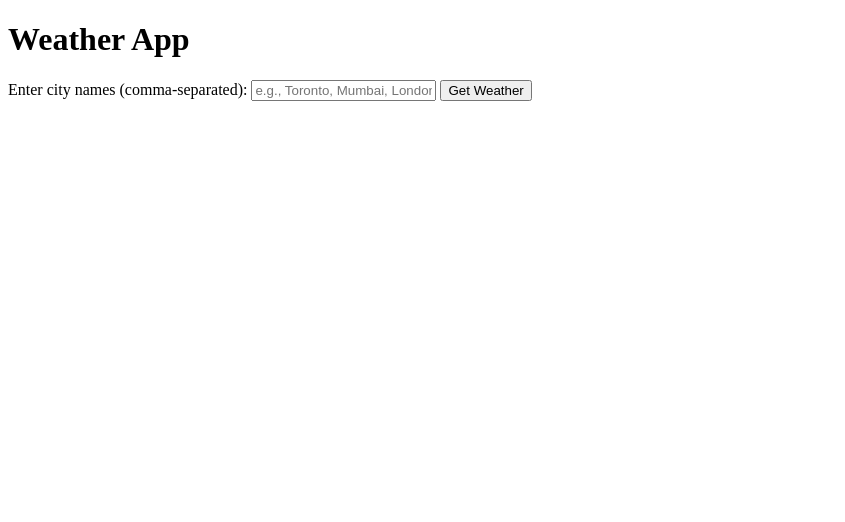
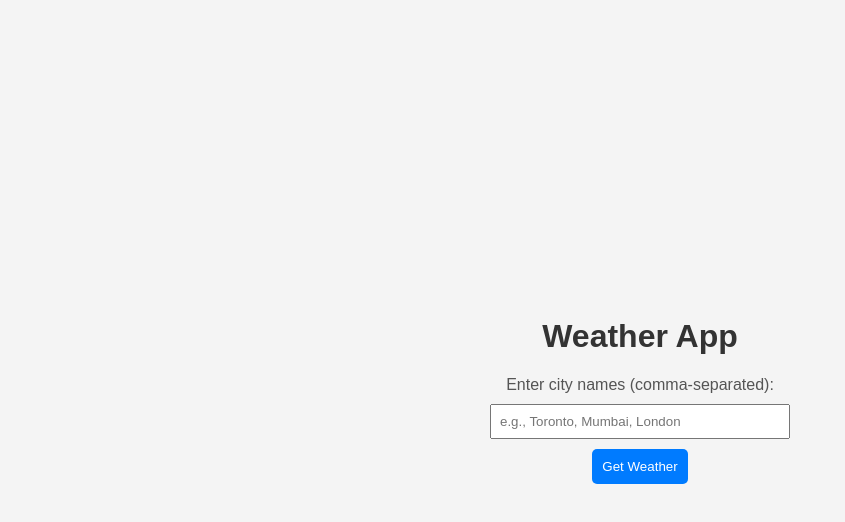
Before and after one commit to devansh-pandit/WeatherApi, a website: page public/index.html in a window 1280 px wide. Shown: the whole page, without its empty margins (0-845 px from the left). Drawn offline with Linux system fonts and the light colour scheme.

Commit message:
ready to deploy and UI changes

```diff
--- a/public/index.html
+++ b/public/index.html
@@ -1,3 +1,4 @@
+
 <!DOCTYPE html>
 <html lang="en">
 
@@ -5,6 +6,63 @@
     <meta charset="UTF-8">
     <meta name="viewport" content="width=device-width, initial-scale=1.0">
     <title>Weather App</title>
+
+    <style>
+        body {
+            font-family: 'Arial', sans-serif;
+            background-color: #f4f4f4;
+            margin: 0;
+            padding: 0;
+            display: flex;
+            flex-direction: column;
+            align-items: center;
+            justify-content: center;
+            height: 100vh;
+        }
+
+        h1 {
+            color: #333;
+        }
+
+        label {
+            margin-bottom: 10px;
+            color: #555;
+        }
+
+        input {
+            padding: 8px;
+            margin-bottom: 10px;
+            width: 300px;
+            box-sizing: border-box;
+        }
+
+        button {
+            background-color: #007BFF;
+            color: #fff;
+            padding: 10px;
+            cursor: pointer;
+            border: none;
+            border-radius: 5px;
+            transition: background-color 0.3s ease;
+        }
+
+        button:hover {
+            background-color: #0056b3;
+        }
+
+        #weatherResults {
+            margin-top: 20px;
+        }
+
+        p {
+            margin: 5px 0;
+            color: #333;
+        }
+
+        p.error {
+            color: #dc3545;
+        }
+    </style>
 </head>
 
 <body>
```
Lines whose indentation alone changed are shown as unchanged.
